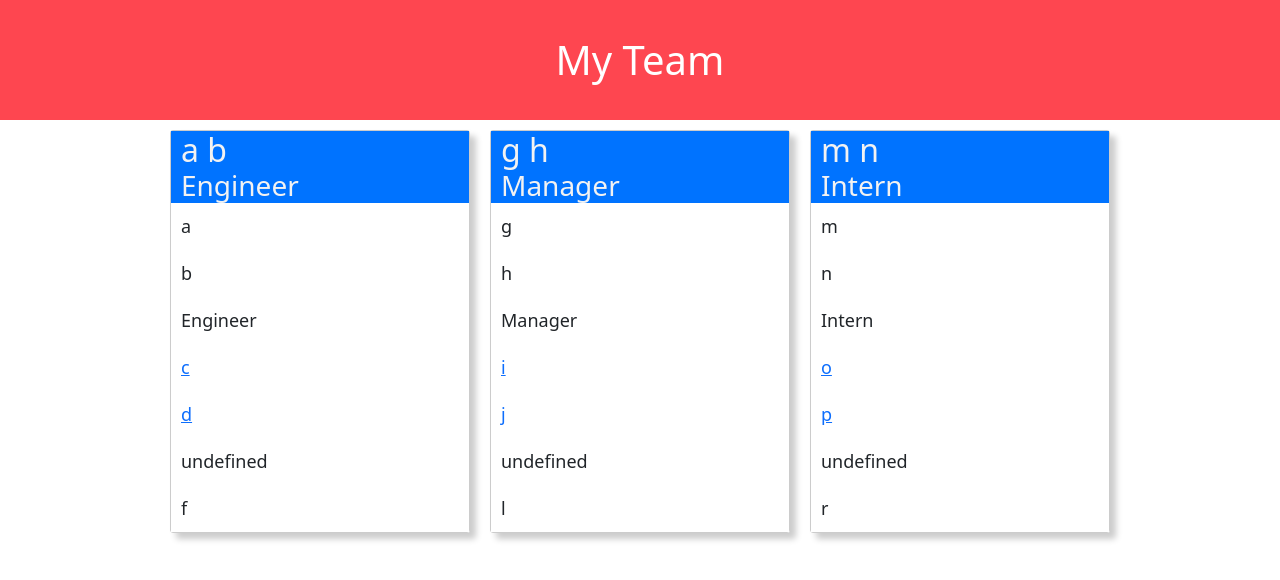
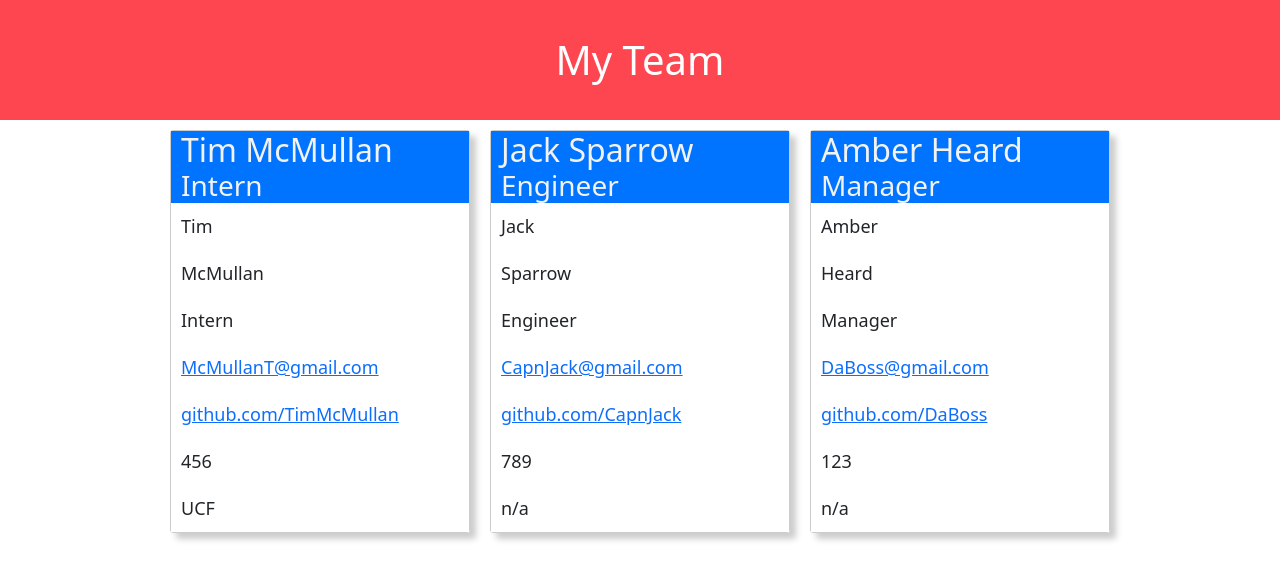
Before and after one commit to TimMcMullan/HW_02_OOP, a website: page index.html in a window 1280 px wide. Drawn offline with nearby package versions, Linux system fonts and the light colour scheme.

```diff
--- a/index.html
+++ b/index.html
@@ -3,6 +3,7 @@
         <head>
             <title>Super Awesome App</title>
             <link href="https://cdn.jsdelivr.net/npm/bootstrap@5.1.3/dist/css/bootstrap.min.css" rel="stylesheet" integrity="sha384-1BmE4kWBq78iYhFldvKuhfTAU6auU8tT94WrHftjDbrCEXSU1oBoqyl2QvZ6jIW3" crossorigin="anonymous">
+            <link rel="stylesheet" href="path/to/font-awesome/css/font-awesome.min.css">
             <style>
                 /* our shizzle goes here */
                 .flex-container {
@@ -71,45 +72,45 @@
             <main>
                 <div class="flex-container">
                     <div>
-    <h2>a b</h2>
+    <h2>Tim McMullan</h2>
+    <h3>Intern</h3>
+    <section>
+        <ul>
+            <li>Tim</li>
+            <li>McMullan</li>
+            <li>Intern</li>
+            <li><a href="mailto:McMullanT@gmail.com">McMullanT@gmail.com</a></li>
+            <li><a href="https://github.com/TimMcMullan">github.com/TimMcMullan</a></li>
+            <li>456</li>
+            <li>UCF</li>
+        </ul>
+    </section>
+</div><div>
+    <h2>Jack Sparrow</h2>
     <h3>Engineer</h3>
     <section>
         <ul>
-            <li>a</li>
-            <li>b</li>
+            <li>Jack</li>
+            <li>Sparrow</li>
             <li>Engineer</li>
-            <li><a href="mailto:c">c</a></li>
-            <li><a href="https://d">d</a></li>
-            <li>undefined</li>
-            <li>f</li>
+            <li><a href="mailto:CapnJack@gmail.com">CapnJack@gmail.com</a></li>
+            <li><a href="https://github.com/CapnJack">github.com/CapnJack</a></li>
+            <li>789</li>
+            <li>n/a</li>
         </ul>
     </section>
 </div><div>
-    <h2>g h</h2>
+    <h2>Amber Heard</h2>
     <h3>Manager</h3>
     <section>
         <ul>
-            <li>g</li>
-            <li>h</li>
+            <li>Amber</li>
+            <li>Heard</li>
             <li>Manager</li>
-            <li><a href="mailto:i">i</a></li>
-            <li><a href="https://j">j</a></li>
-            <li>undefined</li>
-            <li>l</li>
-        </ul>
-    </section>
-</div><div>
-    <h2>m n</h2>
-    <h3>Intern</h3>
-    <section>
-        <ul>
-            <li>m</li>
-            <li>n</li>
-            <li>Intern</li>
-            <li><a href="mailto:o">o</a></li>
-            <li><a href="https://p">p</a></li>
-            <li>undefined</li>
-            <li>r</li>
+            <li><a href="mailto:DaBoss@gmail.com">DaBoss@gmail.com</a></li>
+            <li><a href="https://github.com/DaBoss">github.com/DaBoss</a></li>
+            <li>123</li>
+            <li>n/a</li>
         </ul>
     </section>
 </div>
--- a/package.json
+++ b/package.json
@@ -19,6 +19,7 @@
   "dependencies": {
     "fs": "^0.0.1-security",
     "http": "^0.0.1-security",
-    "inquirer": "^8.2.2"
+    "inquirer": "^8.2.2",
+    "jest": "^28.0.0"
   }
 }
--- a/style/style.css
+++ /dev/null
@@ -1,5 +0,0 @@
-
-
-.jumbotron {
-    background-color: red;
-}
```
Also changed, not shown: index-test.html (deleted, +0 -91 lines), index.js (+20 -32 lines), README.md, style/img/displayall.png (added), style/img/inputall.png (added), style/img/interndisplay.png (added), style/img/interninput.png (added), style/img/localportdisplay.png (added), 1 other file.
